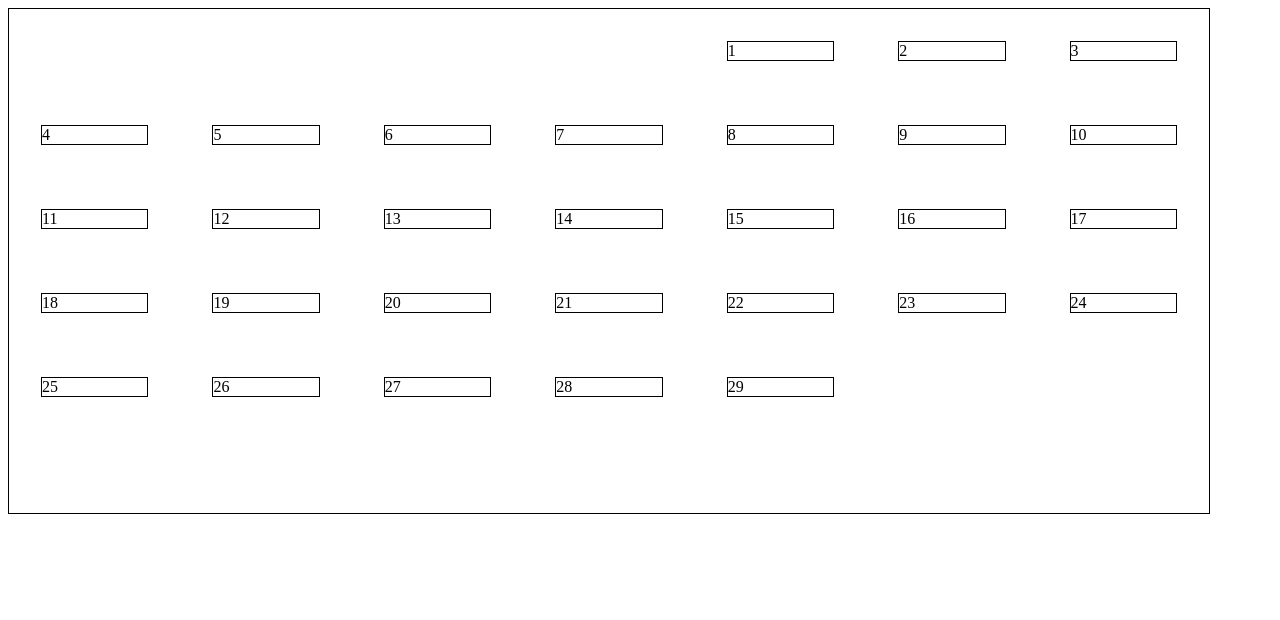
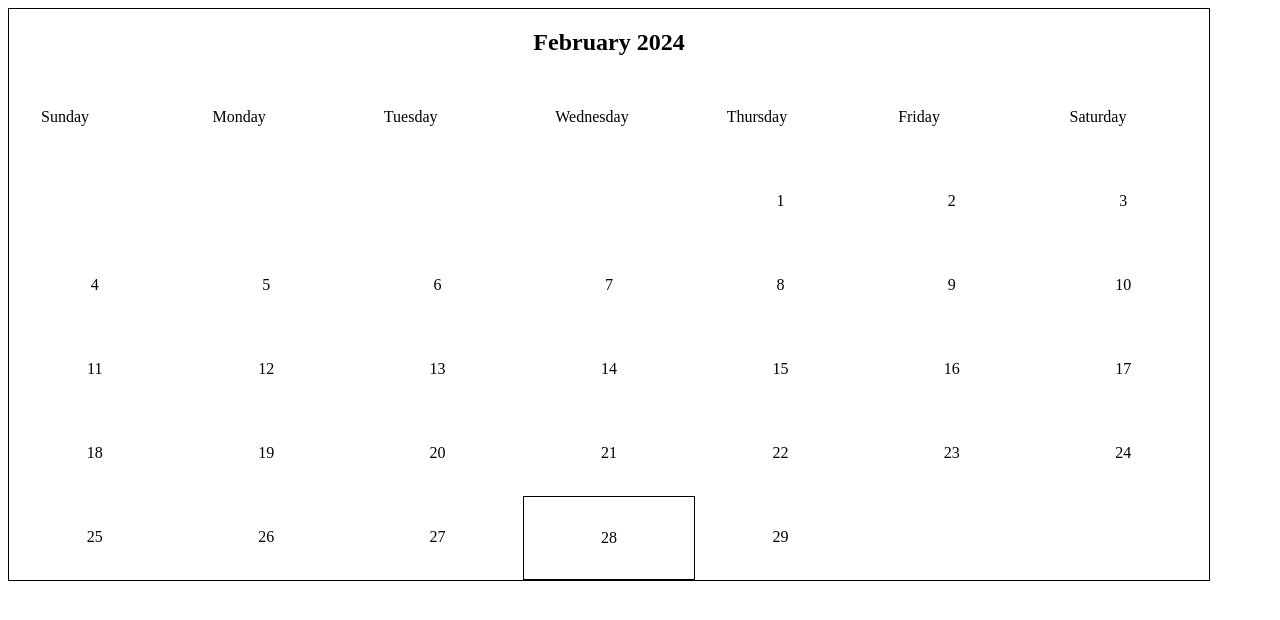
Before and after one commit to chingu-voyages/v47-tier2-team-18, a React app in the folder dailytasks/: page / in a window 1280 px wide. Shown: the top 620 px of the page. Built offline with nearby package versions, Linux system fonts and the light colour scheme; the HTML template or start-up script is replaced by a standard one.

Commit message:
finished the calander logic and added current day display

```diff
--- a/dailytasks/src/components/Calander.jsx
+++ b/dailytasks/src/components/Calander.jsx
@@ -1,27 +1,49 @@
-import { CalanderWrapper, Cell } from "./styles/CalanderStyles"
+import { CalanderWrapper, Cell, CalanderGrid, MonthHeader } from "./styles/CalanderStyles"
 
 function Calander() {
+  //will be used to render the correct month and days
   const months = ['January', 'February', 'March', 'April', 'May', 'June', 'July', 'August', 'September', 'October', 'November', 'December']
   const days = ["Sunday", "Monday", "Tuesday", "Wednesday", "Thursday", "Friday", "Saturday"]
 
   const today = new Date()
+  const year = today.getFullYear()
   const month = months[today.getMonth()]
-  const current_day = today.getDay()
+  const current_day = today.getDate()
 
-  const daysInMonth = new Date(today.getFullYear(), today.getMonth() + 1, 0).getDate()
-  let firstdayofMonth = new Date(today.getFullYear(), today.getMonth() + 1, 1).getDay()
+  //get the total number of days in the month and determine what day the first day of the month
+  const daysInMonth = new Date(today.getFullYear(), today.getMonth()+1, 0).getDate()
+  let firstdayofMonth = new Date(today.getFullYear(), today.getMonth(), 1).getDay()
+
   const daysCells = []
   let row = 1
-  let column = firstdayofMonth == 7 ? 1 : firstdayofMonth
+  let column = 0
 
-  for(let date = 0; date < daysInMonth; date++){
+  console.log("current day", current_day)
+
+  //create headers for the calander
+  days.forEach( day => {
     const dayStyle = {
       padding: "2rem",
       border: "1px soild black",
       gridArea: `${row} / ${column} / ${row + 1} / ${column + 1}`
     }
 
-    const cell = <div style={dayStyle}><Cell>{ date + 1}</Cell></div>
+    const cell = <div style={dayStyle} key={day}>{ day }</div>
+    daysCells.push(cell)
+  })
+
+  column = firstdayofMonth + 1
+  row = 2
+
+  //creates the calander days cells
+  for(let date = 1; date <= daysInMonth; date++){
+    const dayStyle = {
+      padding: "2rem",
+      border: date == current_day ? "1px solid black" : "none",
+      gridArea: `${row} / ${column} / ${row + 1} / ${column + 1}`
+    }
+
+    const cell = <div key={`date-${date}`} style={dayStyle}><Cell>{ date }</Cell></div>
     daysCells.push(cell)
     column++
 
@@ -32,9 +54,12 @@ function Calander() {
   }
 
   return (
-    <CalanderWrapper>
-        { daysCells }
-    </CalanderWrapper>
+      <CalanderWrapper>
+        <MonthHeader>{`${month} ${year}`}</MonthHeader>
+        <CalanderGrid>
+          { daysCells }
+        </CalanderGrid>
+      </CalanderWrapper>
   )
 }
 
--- a/dailytasks/src/components/styles/CalanderStyles.jsx
+++ b/dailytasks/src/components/styles/CalanderStyles.jsx
@@ -2,12 +2,19 @@ import styled from 'styled-components';
 
 export const CalanderWrapper = styled.div`
   max-width: 1200px;
+  border: 1px solid black;
+`;
+
+export const CalanderGrid = styled.div`
   display: grid;
   grid-template-columns: repeat(7, 1fr);
   grid-template-rows: repeat(6, 1fr);
-  border: 1px solid black;
+`
+
+export const Cell = styled.div`
+  text-align: center;
 `;
 
-export const Cell = styled.div`
-  border: 1px solid black;
-`;
+export const MonthHeader = styled.h2`
+  text-align: center;
+`
```
